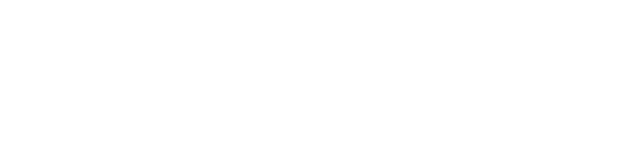
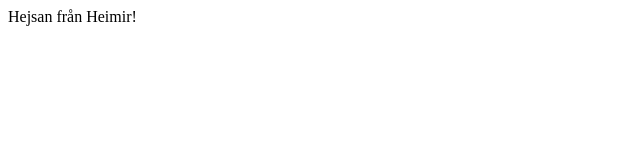
Before and after one commit to MattiasLithell/dummy, a plain HTML site: page index.html in a window 1280 px wide. Shown: the whole page, without its empty margins (0-640 px from the left). Drawn offline with Linux system fonts and the light colour scheme.

Commit message:
Test heimir

```diff
--- a/index.html
+++ b/index.html
@@ -1 +1,4 @@
-<!DOCTYPE html> <body></body>
+<!DOCTYPE html> <body>
+ <span>Hejsan från Heimir!</span>
+
+</body>
```
